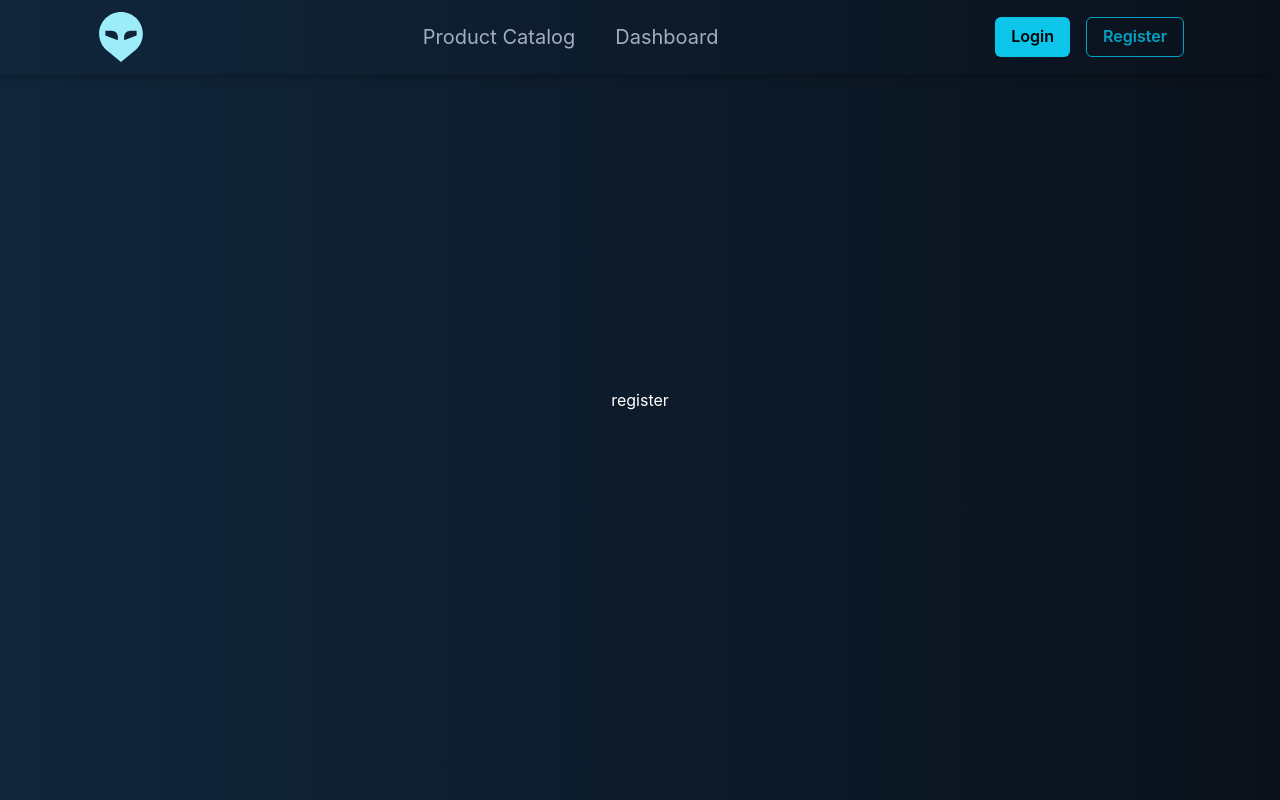
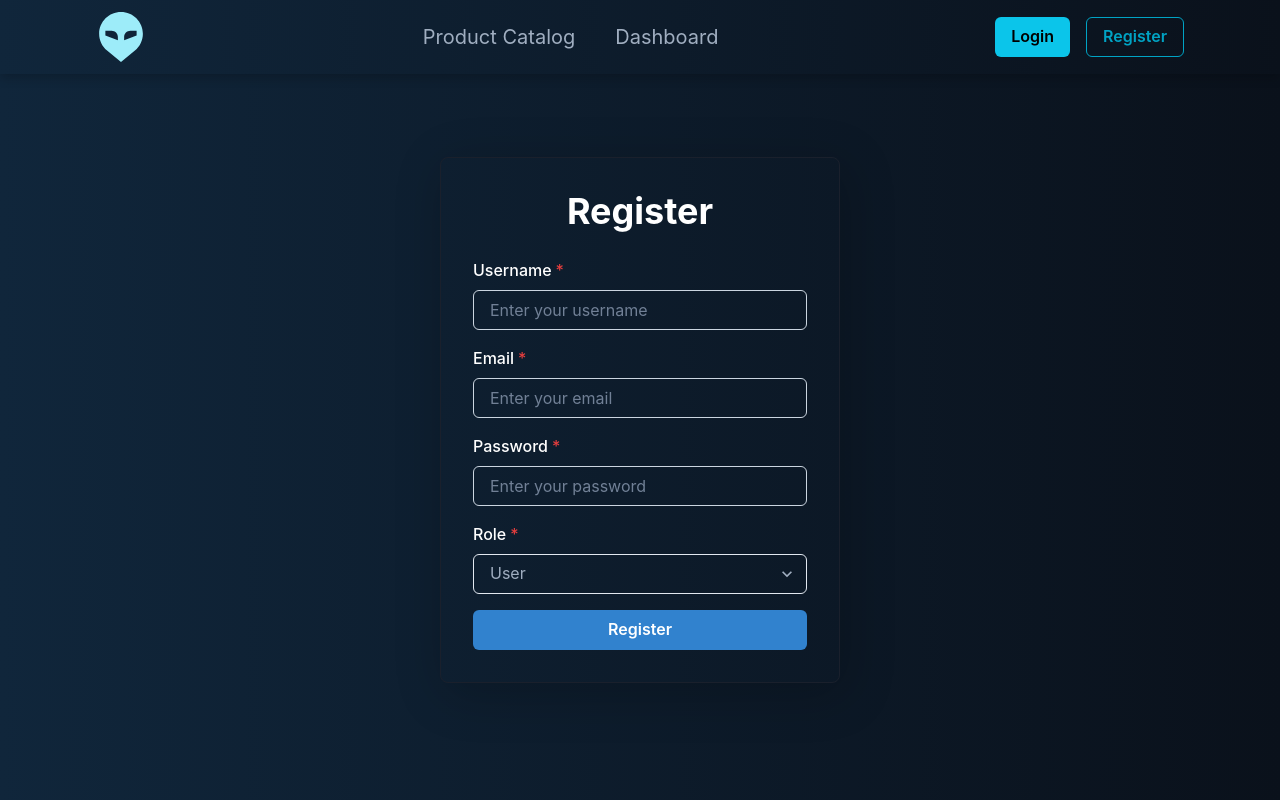
Before and after one commit to AkasDatta/JWT-me-authentication, a React (Vite) app: page /register in a window 1280 px wide. Built offline with nearby package versions, Linux system fonts and the light colour scheme.

Commit message:
added button

```diff
--- a/package.json
+++ b/package.json
@@ -16,6 +16,7 @@
     "framer-motion": "^12.34.3",
     "react": "^19.2.0",
     "react-dom": "^19.2.0",
+    "react-hook-form": "^7.71.2",
     "react-router": "^7.13.1"
   },
   "devDependencies": {
--- a/src/pages/Register.jsx
+++ b/src/pages/Register.jsx
@@ -1,8 +1,75 @@
-import { Text } from "@chakra-ui/react";
 import React from "react";
+import {
+  Box,
+  Button,
+  FormControl,
+  FormErrorMessage,
+  FormLabel,
+  Heading,
+  Input,
+  Select,
+  VStack,
+} from "@chakra-ui/react";
 
 const Register = () => {
-  return <Text color={"white"}>register</Text>;
+  return (
+    <Box
+      w={{ base: "90%", md: "400px" }}
+      mt={10}
+      p={8}
+      borderRadius="lg"
+      boxShadow="5px 10px 50px 2px #0003"
+      color="white"
+      border={"1px"}
+      borderColor={"gray.800"}
+    >
+      <Heading mb={6} textAlign="center">
+        Register
+      </Heading>
+      <form>
+        <VStack spacing={4} align="stretch">
+          <FormControl id="username" isRequired>
+            <FormLabel>Username</FormLabel>
+            <Input
+              type="text"
+              borderColor={"gray.300"}
+              placeholder="Enter your username"
+            />
+            <FormErrorMessage>Username is required.</FormErrorMessage>
+          </FormControl>
+          <FormControl id="email" isRequired>
+            <FormLabel>Email</FormLabel>
+            <Input
+              type="text"
+              borderColor={"gray.300"}
+              placeholder="Enter your email"
+            />
+            <FormErrorMessage>Email is required.</FormErrorMessage>
+          </FormControl>
+          <FormControl id="password" isRequired>
+            <FormLabel>Password</FormLabel>
+            <Input
+              type="password"
+              borderColor={"gray.300"}
+              placeholder="Enter your password"
+            />
+            <FormErrorMessage>Password is required.</FormErrorMessage>
+          </FormControl>
+          <FormControl id="password" isRequired>
+            <FormLabel>Role</FormLabel>
+            <Select color={"gray.400"}>
+              <option value="user">User</option>
+              <option value="admin">Admin</option>
+            </Select>
+            <FormErrorMessage>Password is required.</FormErrorMessage>
+          </FormControl>
+          <Button colorScheme="blue" w="100%">
+            Register
+          </Button>
+        </VStack>
+      </form>
+    </Box>
+  );
 };
 
 export default Register;
```
Also changed, not shown: 1 other file (tests, documents, lock files or other folders).
